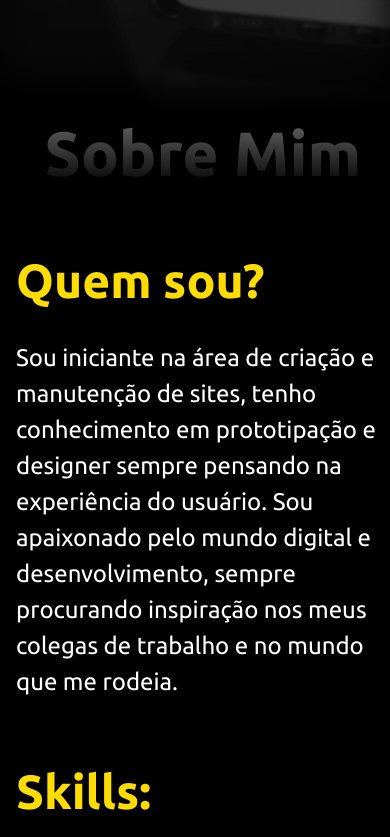
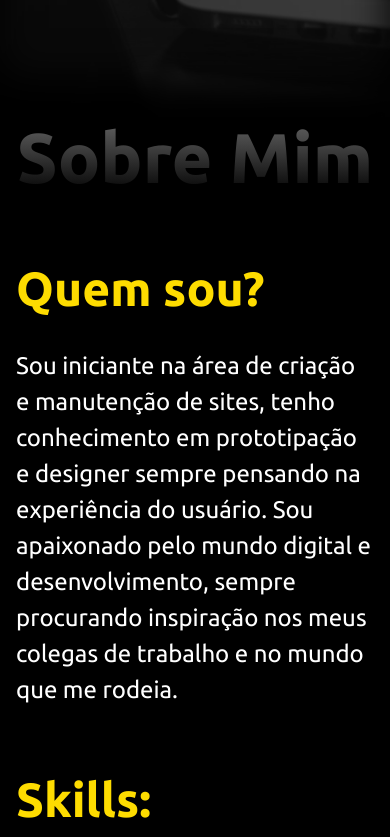
Before and after one commit to Thiago1223/portfolio, a plain HTML site: page index.html in a window 390 px wide. Shown: the part 727-1564 px from the top of the page. Drawn offline with Linux system fonts and the light colour scheme; a web font is replaced by a local one.

Commit message:
finalizado

```diff
--- a/css/contatos.css
+++ b/css/contatos.css
@@ -60,7 +60,7 @@
 @media (max-width: 960px){
     .contato{
         max-width: 768px;
-        height: 750px;
+        height: auto;
         grid-template-areas:
             "title title title"
             "contato . link"
--- a/css/section-title.css
+++ b/css/section-title.css
@@ -8,9 +8,3 @@
     -webkit-background-clip: text;
     color: transparent;
 }
-/* TABLET */
-@media (max-width:960px){
-    .section-title{
-        font-size: clamp(2rem, 16vw, 14rem);
-    }
-}
--- a/css/sobre-mim.css
+++ b/css/sobre-mim.css
@@ -82,14 +82,14 @@
 @media (max-width:960px){
     .sobre-mim{
         max-width: 855px;
-        padding-left: 32px;
+        padding: 0 32px;
     }
 }
 
 /* MOBILE */
 @media (max-width:640px){
     .sobre-mim{
-        padding-left: 16px;
+        padding:0 16px;
     }
     .skills__icons{
         display: flex;
```
